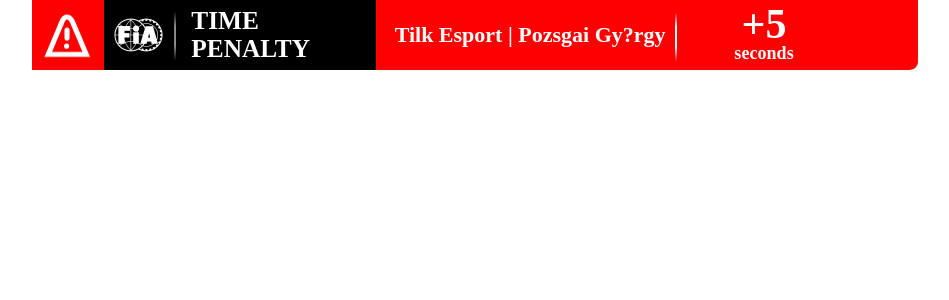
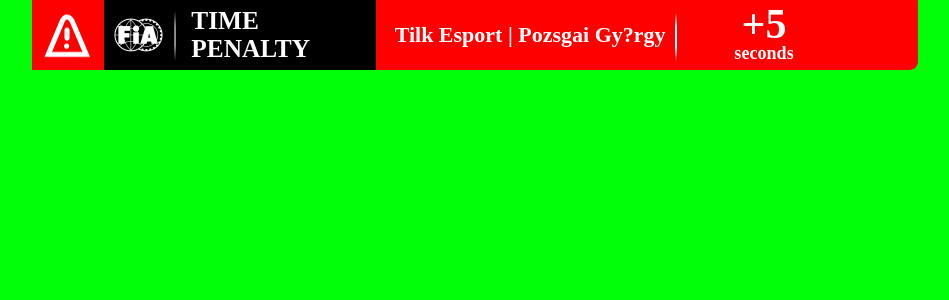
Before and after one commit to ArminARaba/arminaraba.github.io, a PHP site: page / in a window 1280 px wide. Shown: the top 300 px of the page, without its empty margins (165-1114 px from the left). Run offline with PHP 8.4, Linux system fonts and the light colour scheme; some libraries are stand-ins or nearby versions; some web fonts are replaced.

Commit message:
Update penalty_5_style.css

```diff
--- a/penalty_5_style.css
+++ b/penalty_5_style.css
@@ -59,7 +59,7 @@ footer, header, menu, nav, section, time {
 body {
   line-height: 1;
   color: black;
-  background: white;
+  background: #02ff0a; /* Updated background color to "greenscreen" */
 }
 
 a {
```
